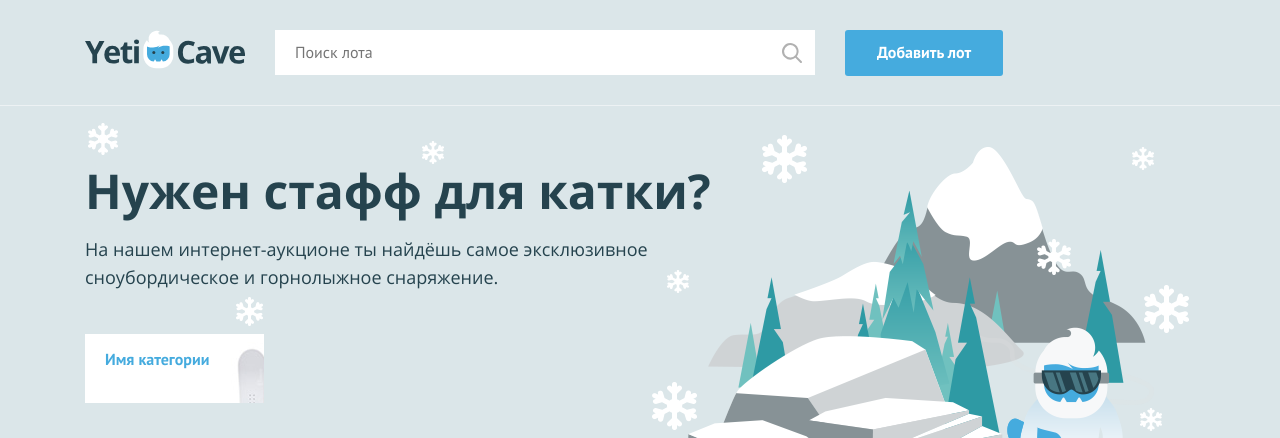
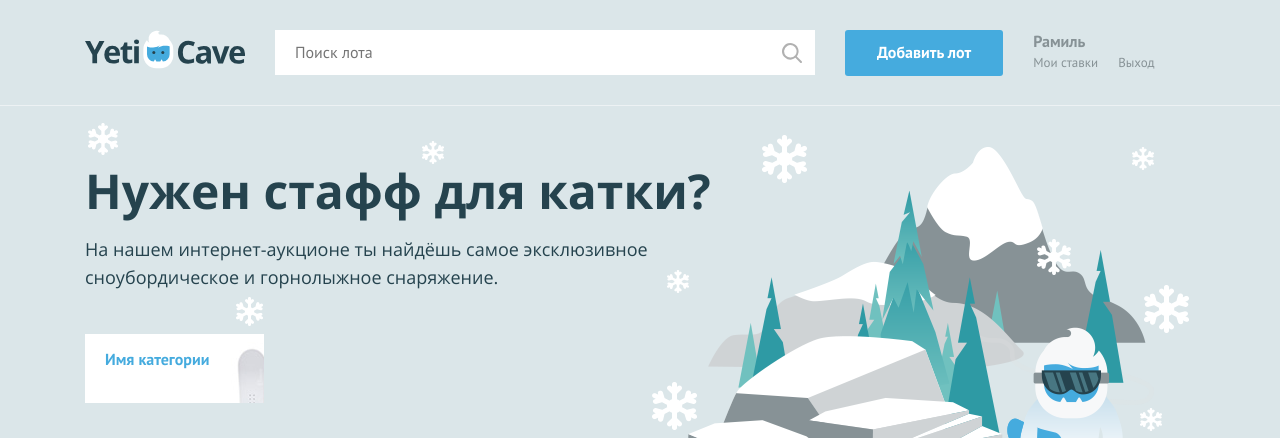
Before and after one commit to zarram89/php1-yeticave, a PHP site: page / in a window 1280 px wide. Shown: the top 438 px of the page. Run offline with PHP 8.4, Linux system fonts and the light colour scheme.

Commit message:
Работа с условиями

```diff
--- a/index.php
+++ b/index.php
@@ -1,7 +1,7 @@
 <?php
 $is_auth = rand(0, 1);
 
-$user_name = ''; // укажите здесь ваше имя
+$user_name = 'Рамиль'; // укажите здесь ваше имя
 ?>
 <!DOCTYPE html>
 <html lang="ru">
@@ -29,7 +29,22 @@ $user_name = ''; // укажите здесь ваше имя
         <nav class="user-menu">
 
         <!-- здесь должен быть PHP код для показа меню и данных пользователя -->
-
+            <?php if ($is_auth == 1) : ?>
+                <div class="user-menu__logged">
+                    <p><?= $user_name; ?></p>
+                    <a class="user-menu__bets" href="pages/my-bets.html">Мои ставки</a>
+                    <a class="user-menu__logout" href="#">Выход</a>
+                </div>
+            <?php else : ?>
+                <ul class="user-menu__list">
+                    <li class="user-menu__item">
+                        <a href="#">Регистрация</a>
+                    </li>
+                    <li class="user-menu__item">
+                        <a href="#">Вход</a>
+                    </li>
+                </ul>
+            <?php endif; ?>
         </nav>
     </div>
 </header>
```
